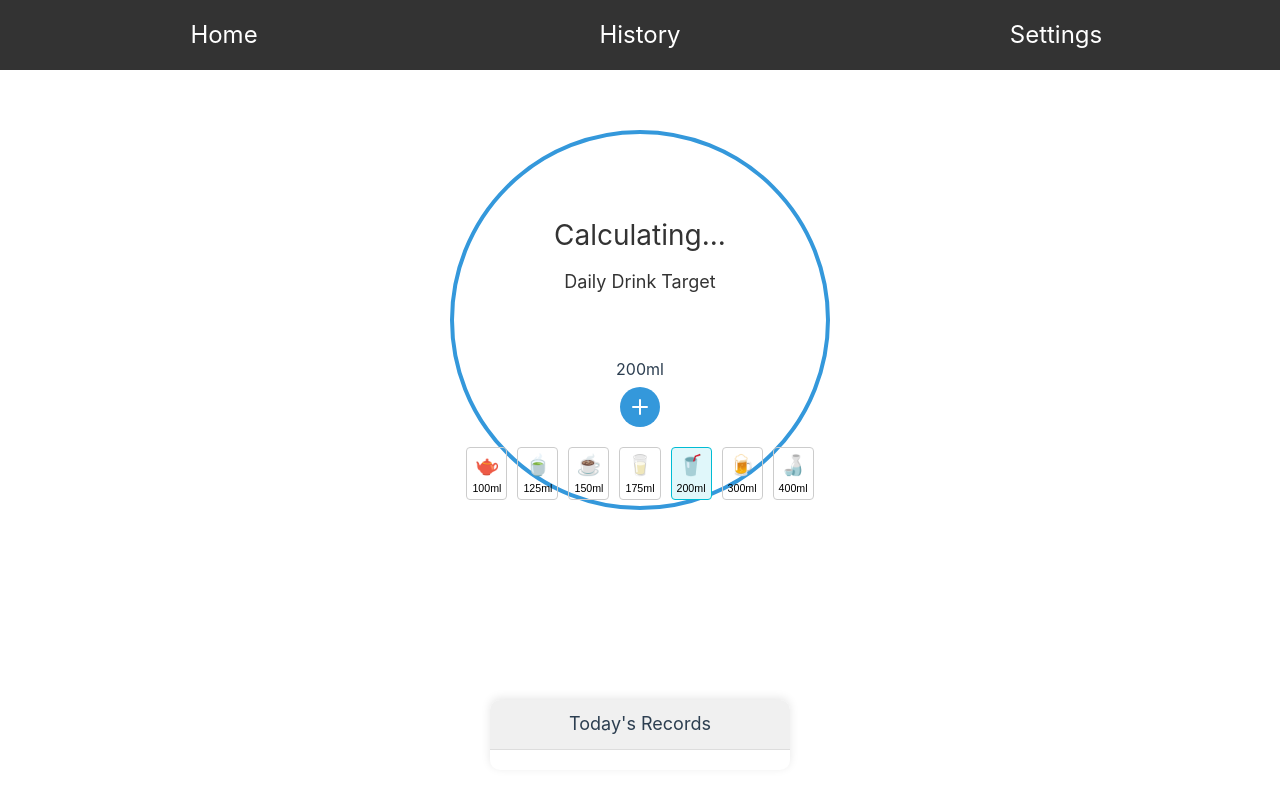
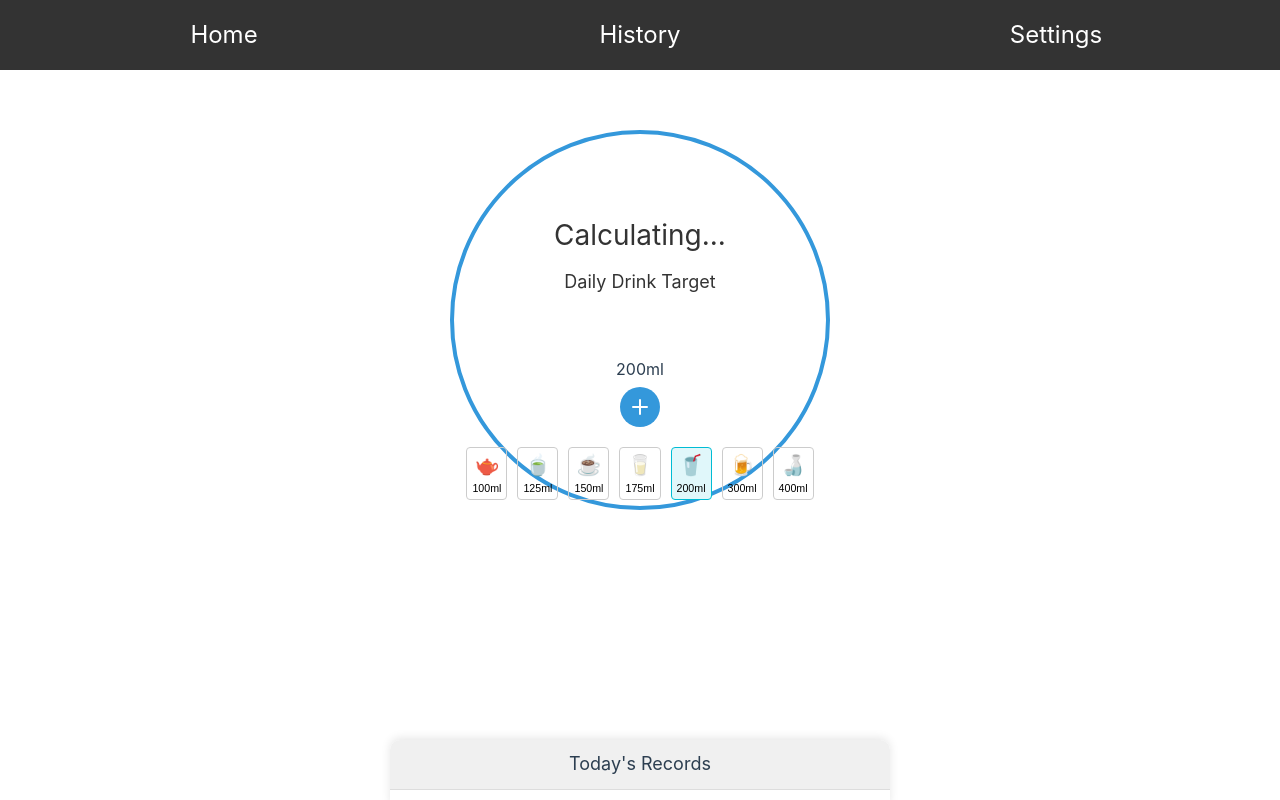
Before and after one commit to JustasDaugi/hydration-tracker, a Vue app: page / in a window 1280 px wide. Both pictures are taken after a click on the button "OK". Built offline with nearby package versions, Linux system fonts and the light colour scheme; what vue-datepicker-next would draw is missing.

Commit message:
styles: create container for TodaysRecords component, add css for positioning

```diff
--- a/src/views/HomeView/HomeView.vue
+++ b/src/views/HomeView/HomeView.vue
@@ -15,7 +15,9 @@ const showWelcomeView = inject('showWelcomeView')
         <SwitchCup />
       </div>
     </div>
-    <TodaysRecords class="todays-records-wrapper" />
+    <div class="todays-records-container">
+      <TodaysRecords class="todays-records-wrapper" />
+    </div>
   </div>
 </template>
 
@@ -33,7 +35,7 @@ const showWelcomeView = inject('showWelcomeView')
   flex-direction: column;
   justify-content: center;
   align-items: center;
-  transform: translateY(-10%); /* Move the entire wrapper upwards */
+  transform: translateY(-10%);
 }
 
 .switch-cup-wrapper {
@@ -46,12 +48,17 @@ const showWelcomeView = inject('showWelcomeView')
   justify-content: center;
 }
 
+.todays-records-container {
+  position: fixed;
+  bottom: -10px;
+  left: 0;
+  right: 0;
+  display: flex;
+  justify-content: center;
+}
+
 .todays-records-wrapper {
-  position: fixed;
-  bottom: 30px;
-  left: 50%;
-  transform: translateX(-50%);
-  width: 300px;
+  width: 500px;
   max-width: 90%;
 }
 </style>
```
